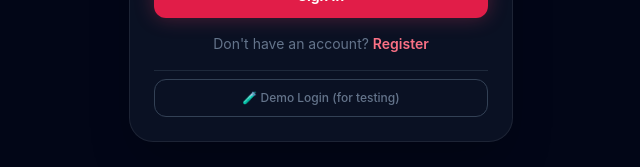
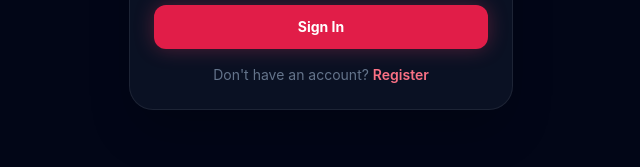
Before and after one commit to akshaykanth17/Dating-App, a React (Vite) app in the folder frontend/: page /login in a window 1280 px wide. Shown: the part 532-699 px from the top of the page, without its empty margins (319-959 px from the left). Built offline with nearby package versions, Linux system fonts and the light colour scheme; no server answers.

Commit message:
fix: remove demo login

```diff
--- a/frontend/src/pages/Login.tsx
+++ b/frontend/src/pages/Login.tsx
@@ -5,7 +5,7 @@ import { Heart, Mail, Lock, Eye, EyeOff, Loader2, AlertCircle } from 'lucide-rea
 
 export default function Login() {
   const navigate = useNavigate();
-  const { login, loginWithFirebaseToken, demoLogin } = useAuth();
+  const { login, loginWithFirebaseToken } = useAuth();
 
   const [email, setEmail] = useState('');
   const [password, setPassword] = useState('');
@@ -56,18 +56,6 @@ export default function Login() {
     }
   };
 
-  const handleDemoLogin = async () => {
-    setError('');
-    setLoading(true);
-    try {
-      await demoLogin();
-      navigate('/');
-    } catch (err: any) {
-      setError(err.message || 'Demo login failed');
-    } finally {
-      setLoading(false);
-    }
-  };
 
   return (
     <div className="min-h-screen bg-slate-950 flex flex-col items-center justify-center p-4">
@@ -167,16 +155,7 @@ export default function Login() {
             <Link to="/register" className="text-rose-400 hover:text-rose-300 font-semibold">Register</Link>
           </p>
 
-          {/* Demo Login */}
-          <div className="pt-2 border-t border-slate-800">
-            <button
-              onClick={handleDemoLogin}
-              disabled={loading || googleLoading}
-              className="w-full py-2.5 rounded-xl border border-slate-700 text-slate-500 hover:text-slate-300 hover:border-slate-600 text-xs font-medium transition-colors"
-            >
-              🧪 Demo Login (for testing)
-            </button>
-          </div>
+
         </div>
       </div>
     </div>
```
